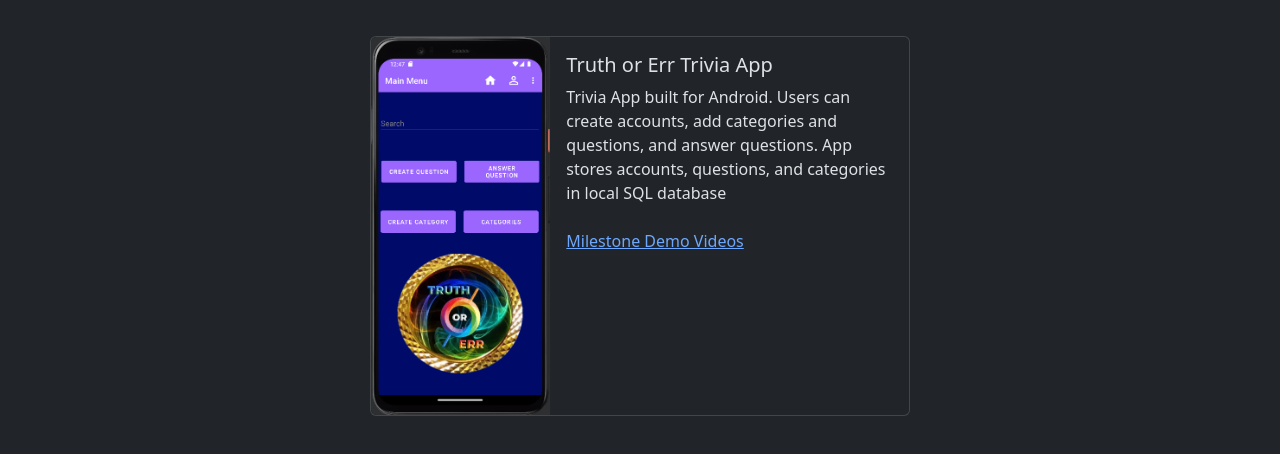
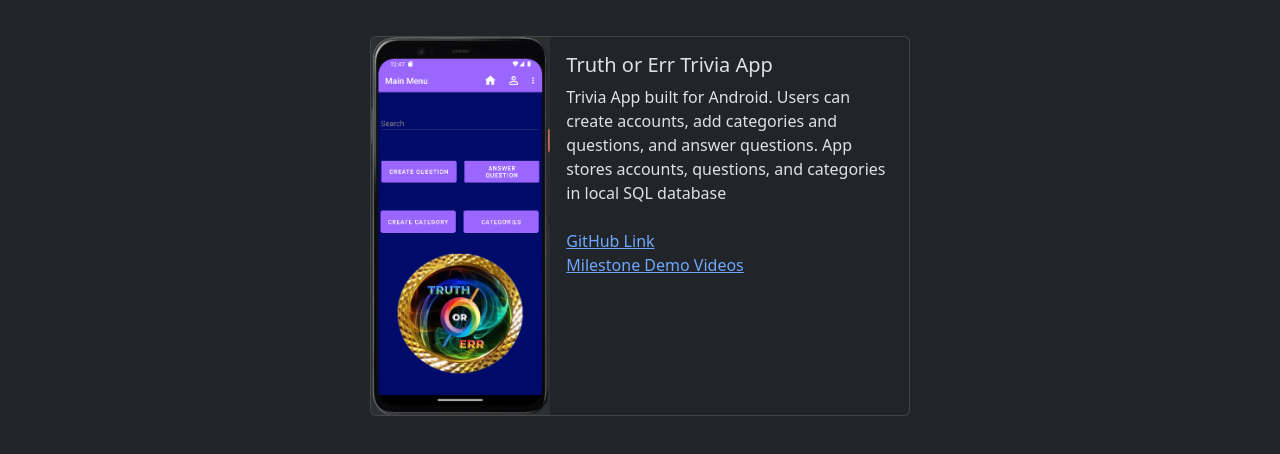
Before and after one commit to portryan/Personal-Website, a plain HTML site: page projects.html in a window 1280 px wide. Shown: the part 68-522 px from the top of the page. Drawn offline with nearby package versions, Linux system fonts and the light colour scheme.

Commit message:
Added github link to Truth or Err project card

```diff
--- a/projects.html
+++ b/projects.html
@@ -64,6 +64,8 @@
                   <h5 class="card-title">Truth or Err Trivia App</h5>
                   <p class="card-text">Trivia App built for Android. Users can create accounts, add categories and questions, and answer questions.
                     App stores accounts, questions, and categories in local SQL database <br><br>
+                    <a href="https://github.com/portryan/Truth-or-Err-Capstone" target="_blank">GitHub Link</a>
+                    <br>
                     <a href="https://www.youtube.com/playlist?list=PLbjxJHbYqP-HSaojD_LsttHIa6utv8fdD" target="_blank">Milestone Demo Videos</a></p>
                 </div>
               </div>
```
